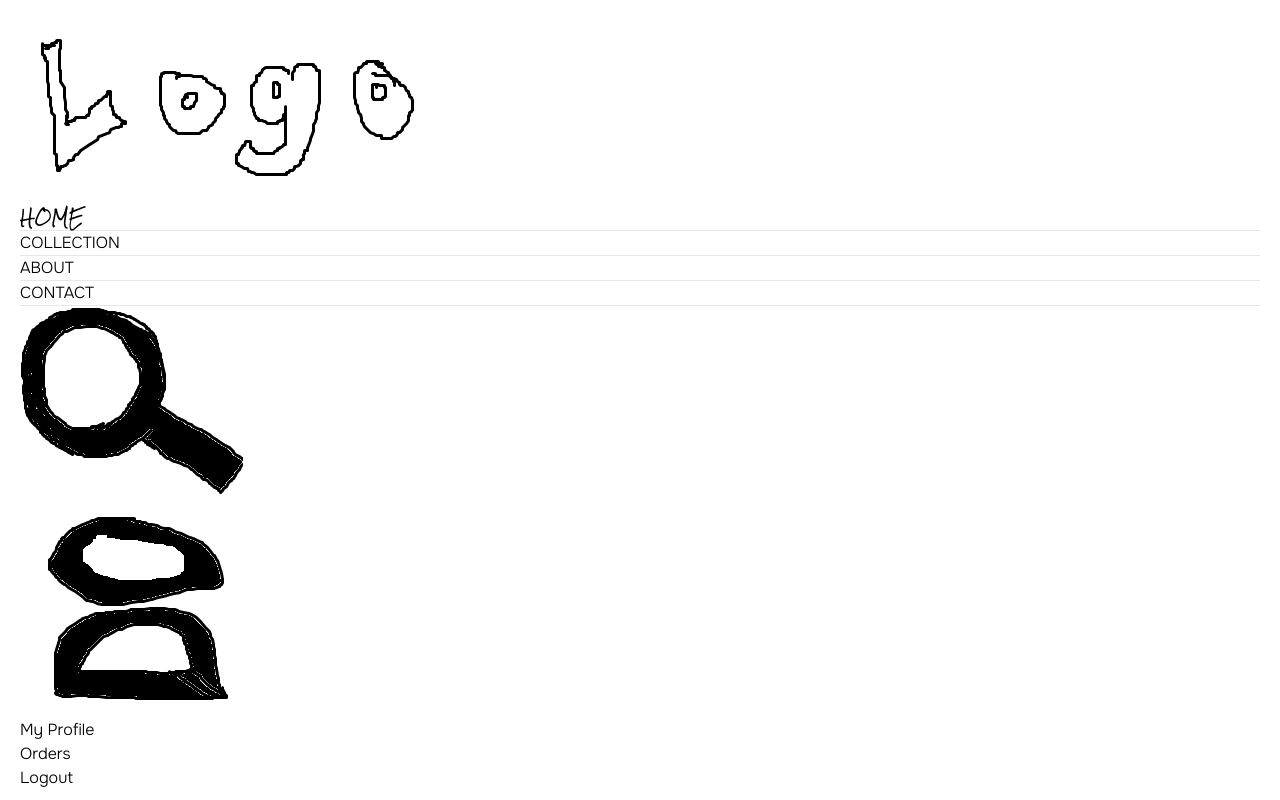
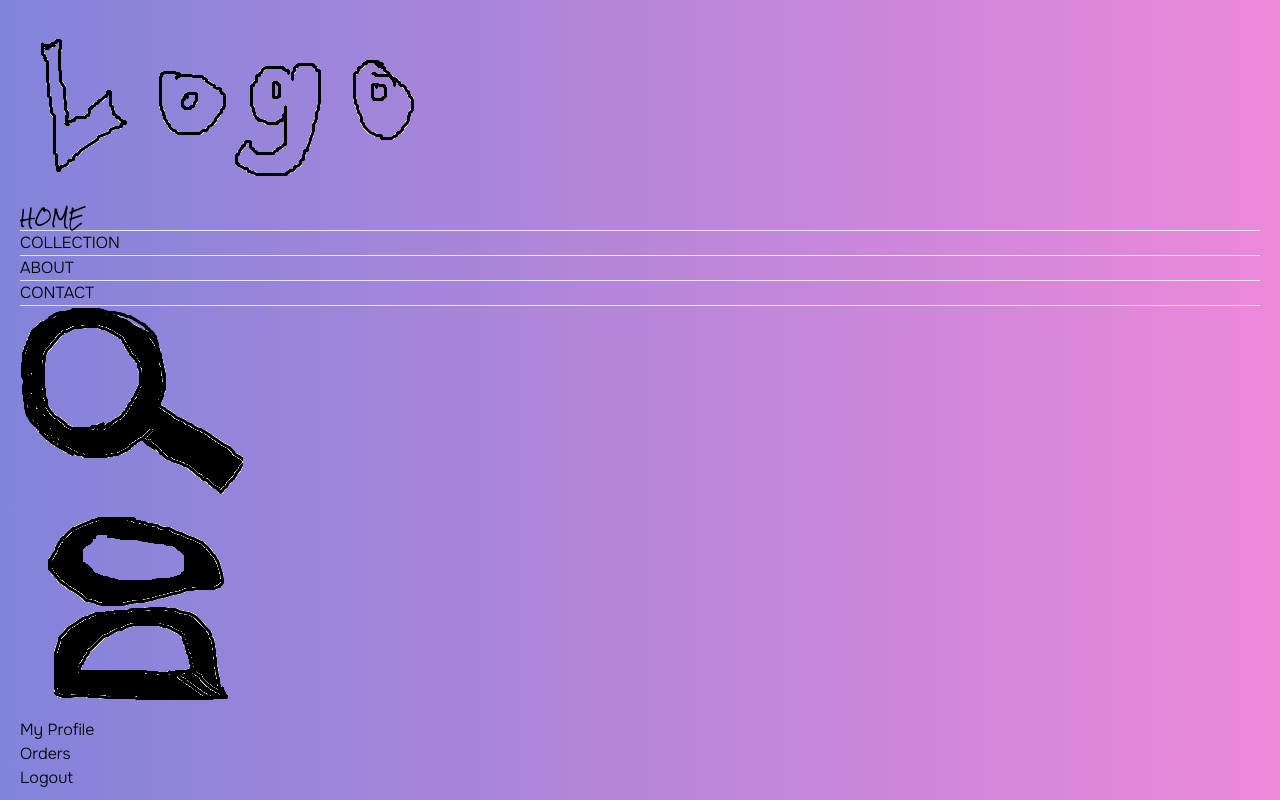
Before and after one commit to walkmoody/Ecommerce-Clothing-Website, a React (Vite) app: page / in a window 1280 px wide. Shown: the top 800 px of the page. Built offline with nearby package versions, Linux system fonts and the light colour scheme.

Commit message:
Changed navbar to gradient

```diff
--- a/src/components/Navbar.jsx
+++ b/src/components/Navbar.jsx
@@ -8,7 +8,7 @@ const Navbar = () => {
     const {setShowSearch, getCartCount} = useContext(ShopContext);
 
   return (
-    <div style ={{backgroundColor: 'gradient-custom'}}>
+    <div className='gradient-custom'>
     <div style ={{paddingLeft : '20px', paddingRight: '20px'}}>
     <div className='flex items-center justify-between py-5 font-medium '>
         <Link to='/'><img src={assets.logo} className='w-36' alt="" /></Link>
--- a/src/index.css
+++ b/src/index.css
@@ -37,19 +37,17 @@ a.active hr{
     font-weight: 600;
     font-style: normal;
   }
+
   ::-webkit-scrollbar{
     display: none;
   }
 
-  .gradient-custom {
-    /* fallback for old browsers */
+.gradient-custom {
     background: #c471f5;
 
-    /* Chrome 10-25, Safari 5.1-6 */
-    background: -webkit-linear-gradient(to right, rgba(196, 113, 245, 1), rgba(250, 113, 205, 1));
+    background: -webkit-linear-gradient(to right, rgb(100, 105, 245), rgb(96, 117, 211));
 
-    /* W3C, IE 10+/ Edge, Firefox 16+, Chrome 26+, Opera 12+, Safari 7+ */
-    background: linear-gradient(to right, rgba(196, 113, 245, 1), rgba(250, 113, 205, 1))
+    background: linear-gradient(to right, rgb(129, 132, 218), rgb(237, 136, 218))
   }
 
 @media (max-width:640px){
```
